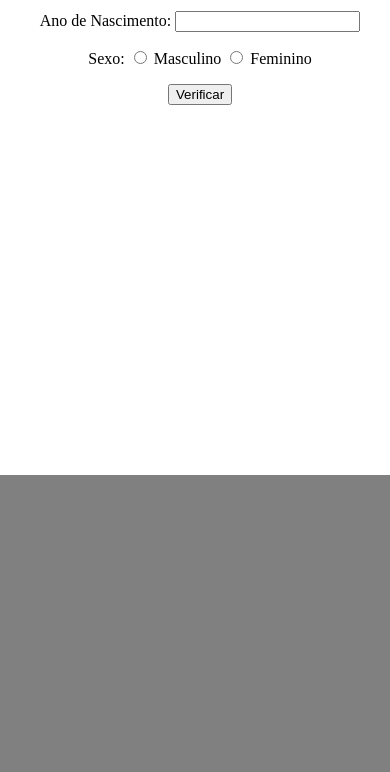
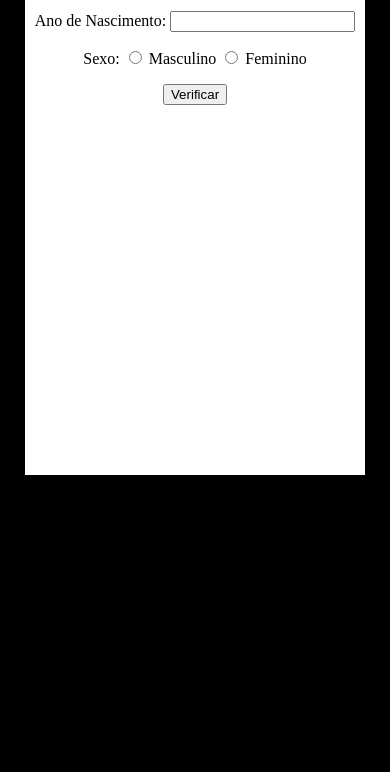
Before and after one commit to Uberdanalmeida/verificador, a plain HTML site: page index.html in a window 390 px wide. Shown: the part 72-844 px from the top of the page. Drawn offline with Linux system fonts and the light colour scheme.

Commit message:
reajustando largura

```diff
--- a/style.css
+++ b/style.css
@@ -20,12 +20,12 @@ h1 {
     body {
         margin: 0;
         padding: 0;
-        background-color: gray;
+        background-color: black;
     }
 
     #verif {
         height: 480px;
-        width: 400px;
+        width: 340px;
         text-align: center;
         background-color: white;
         color: black;
```
